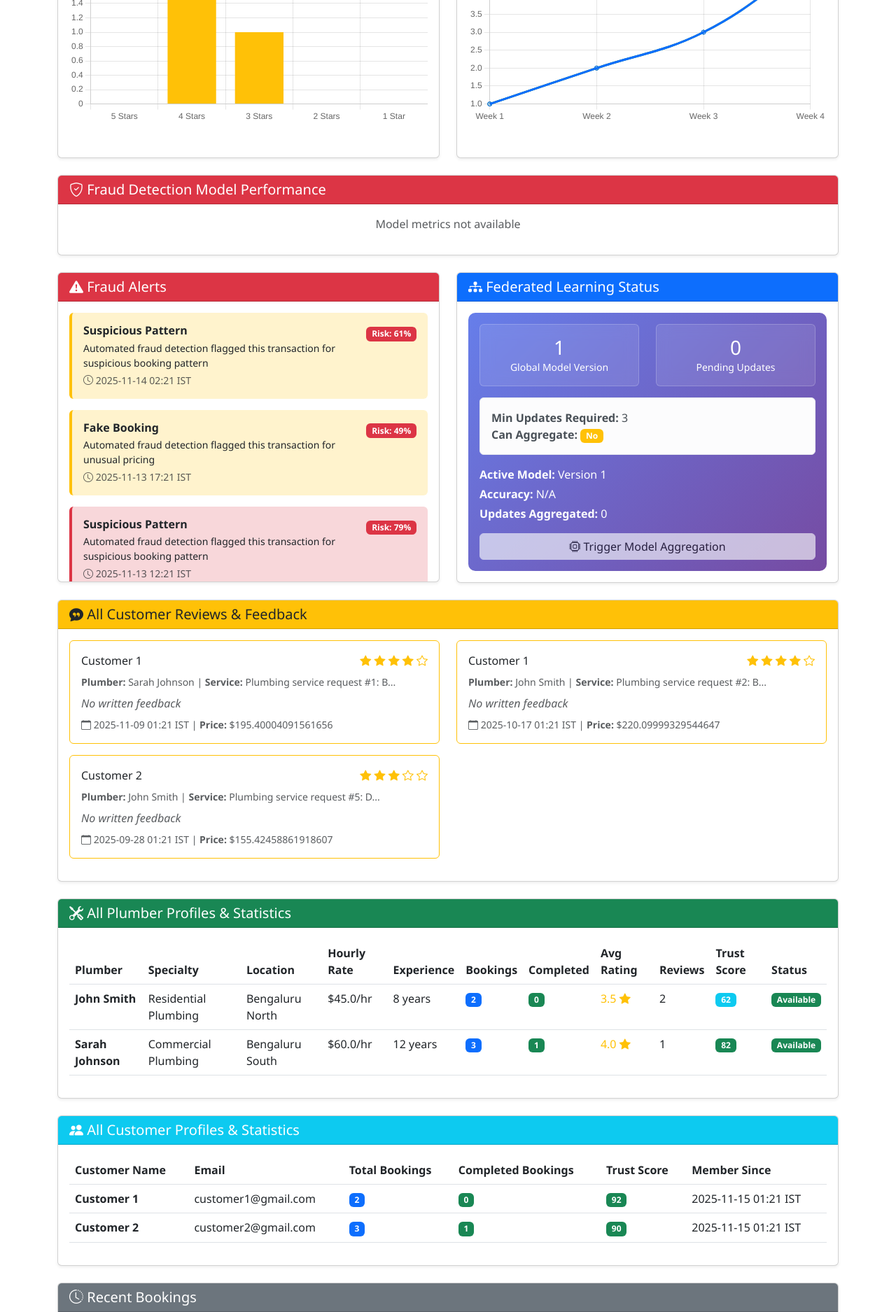
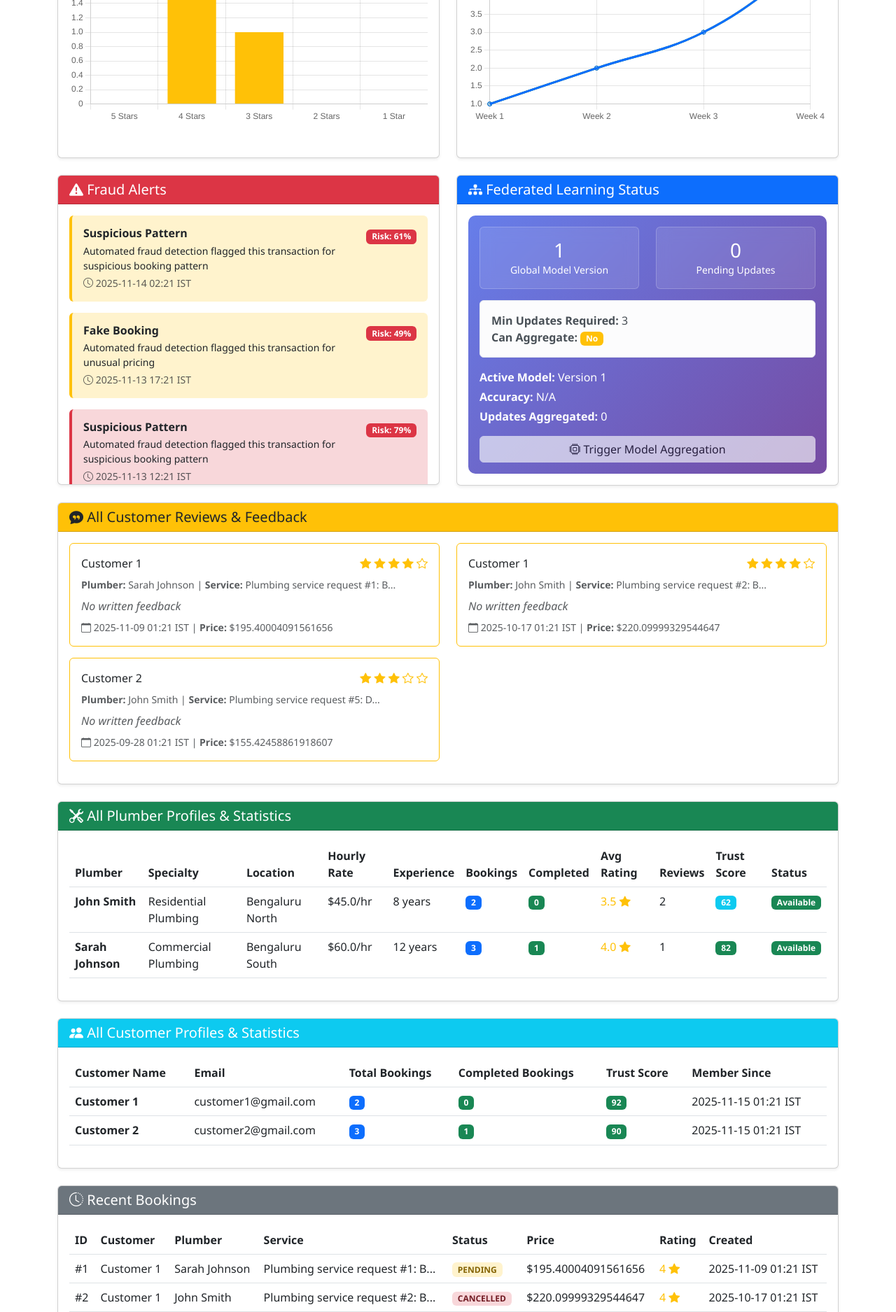
Before and after one commit to tarun-m27/serve-at-ease-federated-learning, a Flask app: page /admin/dashboard in a window 1280 px wide. Shown: the part 919-2794 px from the top of the page at 70% size. Run offline with Flask 3, Linux system fonts and the light colour scheme; a user stored in the database is signed in.

Commit message:
updated pricing fraud

```diff
--- a/templates/admin_dashboard.html
+++ b/templates/admin_dashboard.html
@@ -104,7 +104,7 @@
 </div>
 
 <!-- Fraud Detection Model Metrics -->
-<div class="card mb-4 shadow-sm">
+<!-- <div class="card mb-4 shadow-sm">
     <div class="card-header bg-danger text-white">
         <h5 class="mb-0"><i class="bi bi-shield-check"></i> Fraud Detection Model Performance</h5>
     </div>
```
